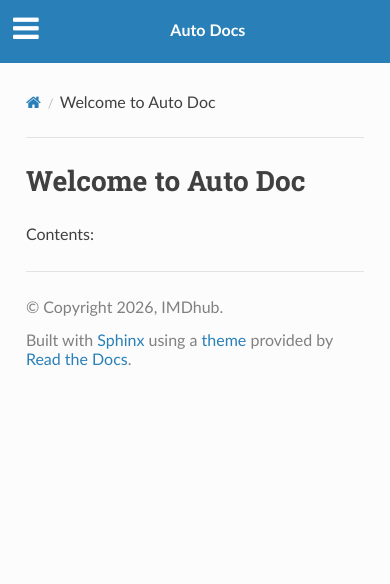
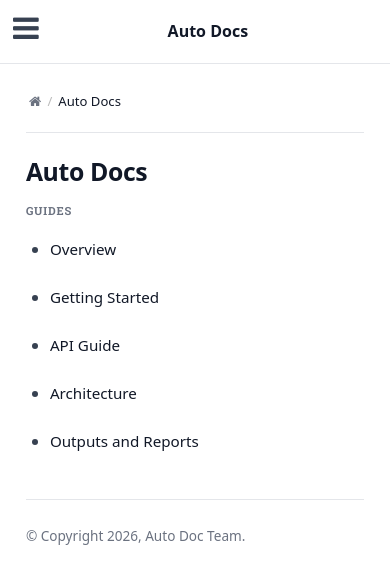
Before and after one commit to Digital-Metabolic-Twin-Centre/autodoc, a Sphinx documentation site: the page built from docs/source/index.rst, in a window 390 px wide. Shown: the top 584 px of the page. Built offline with Sphinx 7.4.7 and the Read the Docs theme 3.1.0, drawn with Linux system fonts in a browser that asks for light colours; pages that are not in the unit, such as notebooks, are missing from menus.

Commit message:
updated the theme template, fixing missing folder breaking github build

```diff
--- /dev/null
+++ b/docs/source/_static/custom.css
@@ -0,0 +1,459 @@
+/* ================================================================
+   Auto Docs — full-screen two-panel layout
+   Sidebar left, content right. No floating cards, no gaps.
+   ================================================================ */
+
+:root {
+  /* Sidebar */
+  --sidebar-bg:   #f7f8fa;
+  --sidebar-w:    280px;
+
+  /* Surfaces */
+  --white:        #ffffff;
+
+  /* Borders */
+  --border:       #e4e6ea;
+
+  /* Text */
+  --text:         #111827;
+  --text-2:       #374151;
+  --text-3:       #6b7280;
+
+  /* Accent — links only */
+  --accent:       #2563eb;
+  --accent-hover: #1d4ed8;
+  --accent-bg:    #eff6ff;
+
+  /* Subtle fills */
+  --fill:         #f3f4f6;
+
+  /* Radii */
+  --r:            6px;
+}
+
+/* ── Base ─────────────────────────────────────────────────────── */
+
+html { font-size: 16px; }
+
+body {
+  background: var(--white) !important;
+  color: var(--text);
+  font-family: ui-sans-serif, system-ui, -apple-system, BlinkMacSystemFont,
+               "Segoe UI", Helvetica, Arial, sans-serif;
+  line-height: 1.7;
+  -webkit-font-smoothing: antialiased;
+}
+
+/* ── Layout shell ─────────────────────────────────────────────── */
+
+.wy-body-for-nav  { background: var(--white) !important; }
+.wy-grid-for-nav  { min-height: 100vh; }
+
+/* ── Sidebar ──────────────────────────────────────────────────── */
+
+.wy-nav-side {
+  background: var(--sidebar-bg) !important;
+  border-right: 1px solid var(--border);
+  box-shadow: none;
+}
+
+.wy-side-scroll { width: 100%; }
+
+/* Brand / search area */
+.wy-side-nav-search {
+  background: var(--sidebar-bg) !important;
+  border-bottom: 1px solid var(--border);
+  padding: 1.1rem 1rem;
+}
+
+.wy-side-nav-search > a,
+.wy-side-nav-search > a:visited {
+  color: var(--text) !important;
+  font-size: 1rem;
+  font-weight: 700;
+  letter-spacing: -0.01em;
+}
+
+.wy-side-nav-search .icon { display: none; }
+
+.wy-side-nav-search input[type="text"] {
+  background: var(--white);
+  border: 1px solid var(--border);
+  border-radius: var(--r);
+  color: var(--text);
+  font-size: 0.875rem;
+  height: 2.25rem;
+  padding: 0 0.75rem;
+  box-shadow: none;
+  width: 100%;
+  box-sizing: border-box;
+}
+
+.wy-side-nav-search input[type="text"]:focus {
+  outline: none;
+  border-color: var(--accent);
+  box-shadow: 0 0 0 3px rgba(37, 99, 235, 0.12);
+}
+
+/* Nav tree */
+.wy-menu-vertical { padding: 0.75rem 0.65rem 2rem; }
+
+.wy-menu-vertical p.caption { margin: 1.1rem 0 0.35rem; padding: 0 0.5rem; }
+.wy-menu-vertical p.caption span.caption-text {
+  color: var(--text-3);
+  font-size: 0.7rem;
+  font-weight: 700;
+  letter-spacing: 0.07em;
+  text-transform: uppercase;
+}
+
+.wy-menu-vertical ul { margin: 0; padding: 0; }
+.wy-menu-vertical li { margin: 0; }
+
+.wy-menu-vertical a,
+.wy-menu-vertical a:visited {
+  color: var(--text-2) !important;
+  background: transparent !important;
+  border-radius: var(--r);
+  font-size: 0.9rem;
+  line-height: 1.4;
+  padding: 0.45rem 0.65rem;
+  display: block;
+  transition: background 100ms, color 100ms;
+}
+
+.wy-menu-vertical a:hover {
+  background: var(--border) !important;
+  color: var(--text) !important;
+}
+
+.wy-menu-vertical li.current > a,
+.wy-menu-vertical li.current > a:visited {
+  background: var(--accent-bg) !important;
+  color: var(--accent-hover) !important;
+  font-weight: 600;
+}
+
+.wy-menu-vertical li.toctree-l1.current > a,
+.wy-menu-vertical li.toctree-l2.current > a {
+  border-left: 2px solid var(--accent);
+  padding-left: calc(0.65rem - 2px);
+}
+
+.wy-menu-vertical li.current ul { background: transparent !important; }
+.wy-menu-vertical li.toctree-l2 a { font-size: 0.875rem; padding-left: 1.25rem; }
+.wy-menu-vertical li.toctree-l3 a { font-size: 0.85rem;  padding-left: 1.85rem; }
+
+/* ── Mobile nav bar ───────────────────────────────────────────── */
+
+.wy-nav-top {
+  background: var(--white) !important;
+  border-bottom: 1px solid var(--border);
+  color: var(--text) !important;
+}
+.wy-nav-top a,
+.wy-nav-top a:visited { color: var(--text) !important; font-weight: 700; }
+.wy-nav-top i        { color: var(--text-2) !important; }
+
+/* ── Content area — full-screen, no floating card ─────────────── */
+
+.wy-nav-content-wrap {
+  background: var(--white) !important;
+  min-height: 100vh;
+}
+
+.wy-nav-content {
+  max-width: 860px;
+  background: transparent !important;
+  padding: 2.5rem 3rem 4rem;
+}
+
+/* rst-content is the actual text area — no card, just space */
+.rst-content {
+  background: transparent;
+  border: none;
+  box-shadow: none;
+  border-radius: 0;
+  color: var(--text);
+  padding: 0;
+}
+
+.rst-content .document { background: transparent; }
+
+/* ── Breadcrumbs ──────────────────────────────────────────────── */
+
+.wy-breadcrumbs {
+  color: var(--text-3);
+  font-size: 0.85rem;
+  margin-bottom: 1.5rem;
+  padding: 0;
+  list-style: none;
+  display: flex;
+  flex-wrap: wrap;
+  align-items: center;
+  gap: 0.2rem;
+}
+.wy-breadcrumbs li { line-height: 1; }
+.wy-breadcrumbs a,
+.wy-breadcrumbs a:visited { color: var(--text-3) !important; }
+.wy-breadcrumbs a:hover,
+.wy-breadcrumbs .breadcrumb-item.active { color: var(--text) !important; }
+
+.rst-content hr,
+footer hr { border: none; border-top: 1px solid var(--border); margin: 1.5rem 0; }
+
+/* ── Typography ───────────────────────────────────────────────── */
+
+.rst-content h1,
+.rst-content h2,
+.rst-content h3,
+.rst-content h4,
+.rst-content h5,
+.rst-content h6 {
+  color: var(--text);
+  font-family: inherit;
+  font-weight: 700;
+  letter-spacing: -0.015em;
+}
+
+.rst-content h1 { font-size: clamp(1.6rem, 4vw, 2.1rem); line-height: 1.2; margin-bottom: 0.75rem; }
+.rst-content h2 {
+  font-size: clamp(1.1rem, 3vw, 1.3rem);
+  margin-top: 2.5rem;
+  margin-bottom: 0.6rem;
+  padding-top: 1.75rem;
+  border-top: 1px solid var(--border);
+}
+.rst-content h3 { font-size: 1.05rem; margin-top: 1.5rem; margin-bottom: 0.5rem; }
+.rst-content h4 { font-size: 0.975rem; }
+
+.rst-content .headerlink {
+  color: transparent !important;
+  margin-left: 0.35rem;
+  text-decoration: none;
+}
+.rst-content h1:hover .headerlink,
+.rst-content h2:hover .headerlink,
+.rst-content h3:hover .headerlink,
+.rst-content h4:hover .headerlink { color: var(--border) !important; }
+.rst-content .headerlink:hover  { color: var(--accent) !important; }
+
+.rst-content p,
+.rst-content li,
+.rst-content dd { color: var(--text-2); }
+.rst-content ul,
+.rst-content ol  { margin-bottom: 1rem; }
+
+/* ── Links ────────────────────────────────────────────────────── */
+
+.rst-content a,
+.rst-content a:visited,
+.wy-body-for-nav a,
+.wy-body-for-nav a:visited { color: var(--accent); text-decoration: none; }
+.rst-content a:hover,
+.wy-body-for-nav a:hover   { color: var(--accent-hover); text-decoration: underline; }
+
+/* ── Inline code ──────────────────────────────────────────────── */
+
+.rst-content code.literal,
+.rst-content tt.literal,
+.rst-content code.docutils.literal {
+  background: var(--fill);
+  border: 1px solid var(--border);
+  border-radius: 4px;
+  color: var(--text-2);
+  font-size: 0.875em;
+  padding: 0.1em 0.38em;
+}
+
+/* ── Code blocks ──────────────────────────────────────────────── */
+
+.rst-content pre,
+.rst-content div[class^="highlight"],
+.rst-content div[class*=" highlight-"] {
+  background: var(--fill);
+  border: 1px solid var(--border);
+  border-radius: var(--r);
+  box-shadow: none;
+  overflow-x: auto;
+  -webkit-overflow-scrolling: touch;
+}
+.rst-content div[class^="highlight"] pre,
+.rst-content div[class*=" highlight-"] pre {
+  background: transparent;
+  border: none;
+  border-radius: inherit;
+  font-size: 0.875rem;
+  line-height: 1.65;
+}
+
+/* ── Tables ───────────────────────────────────────────────────── */
+
+.rst-content table.docutils:not(.field-list) {
+  width: 100%;
+  border: 1px solid var(--border);
+  border-radius: var(--r);
+  overflow: hidden;
+  display: block;
+  overflow-x: auto;
+  -webkit-overflow-scrolling: touch;
+}
+.rst-content table.docutils:not(.field-list) thead th {
+  background: var(--fill);
+  color: var(--text);
+  font-weight: 600;
+  font-size: 0.875rem;
+}
+.rst-content table.docutils td,
+.rst-content table.docutils th { border-color: var(--border); padding: 0.55rem 0.8rem; }
+.rst-content table.docutils tr:nth-child(even) td { background: #fbfbfc; }
+
+/* ── Admonitions ──────────────────────────────────────────────── */
+
+.rst-content .admonition,
+.rst-content .note,
+.rst-content .warning,
+.rst-content .tip,
+.rst-content .important {
+  border: 1px solid var(--border);
+  border-left: 3px solid var(--accent);
+  border-radius: var(--r);
+  box-shadow: none;
+  background: var(--white);
+}
+.rst-content .warning,
+.rst-content .caution { border-left-color: #d97706; }
+.rst-content .admonition-title,
+.rst-content .note .admonition-title,
+.rst-content .warning .admonition-title,
+.rst-content .tip .admonition-title {
+  background: var(--fill);
+  color: var(--text);
+  font-weight: 600;
+  font-size: 0.875rem;
+}
+
+/* ── TOC tree ─────────────────────────────────────────────────── */
+
+.rst-content .toctree-wrapper ul,
+.rst-content .toctree-wrapper li { list-style: none; margin: 0; padding: 0; }
+.rst-content .toctree-wrapper > ul { margin-top: 0.75rem; }
+.rst-content .toctree-wrapper li + li { margin-top: 0.45rem; }
+.rst-content .toctree-wrapper li > ul {
+  margin: 0.45rem 0 0.25rem 0.75rem;
+  padding-left: 0.85rem;
+  border-left: 1px solid var(--border);
+}
+.rst-content .toctree-wrapper a,
+.rst-content .toctree-wrapper a:visited {
+  display: inline-block;
+  color: var(--text) !important;
+  font-weight: 500;
+  font-size: 0.95rem;
+  text-decoration: none;
+  padding: 0.15rem 0;
+}
+.rst-content .toctree-wrapper a:hover { color: var(--accent) !important; text-decoration: none; }
+.rst-content .toctree-wrapper > p.caption,
+.rst-content p.caption {
+  color: var(--text-3);
+  font-size: 0.7rem;
+  font-weight: 700;
+  letter-spacing: 0.07em;
+  text-transform: uppercase;
+  margin-bottom: 0.5rem;
+}
+
+/* ── AutoAPI — Python signatures ─────────────────────────────── */
+
+.rst-content dl.py {
+  margin: 1.5rem 0;
+  border: 1px solid var(--border);
+  border-radius: var(--r);
+  background: var(--white);
+  overflow: hidden;
+}
+.rst-content dl.py > dt {
+  margin: 0;
+  padding: 0.8rem 1rem;
+  background: var(--fill);
+  border-bottom: 1px solid var(--border);
+  font-size: 0.875rem;
+  overflow-x: auto;
+  -webkit-overflow-scrolling: touch;
+}
+.rst-content dl.py > dd { margin: 0; padding: 0.9rem 1rem 1rem; }
+
+.rst-content .sig            { color: var(--text); }
+.rst-content .sig-prename,
+.rst-content .sig-param .n,
+.rst-content .sig-param .p,
+.rst-content .sig-param .o,
+.rst-content .property       { color: var(--text-3); }
+.rst-content .sig-name,
+.rst-content .descname       { color: var(--text); font-weight: 700; }
+
+.rst-content .viewcode-link,
+.rst-content .viewcode-link:visited {
+  display: inline-flex;
+  align-items: center;
+  margin-left: 0.5rem;
+  padding: 0.1rem 0.45rem;
+  border: 1px solid var(--border);
+  border-radius: 999px;
+  background: var(--white);
+  color: var(--text-3) !important;
+  font-size: 0.75rem;
+  font-weight: 600;
+  text-decoration: none !important;
+  vertical-align: middle;
+}
+.rst-content .viewcode-link:hover {
+  border-color: var(--accent);
+  color: var(--accent) !important;
+}
+
+/* ── Field lists ──────────────────────────────────────────────── */
+
+.rst-content .field-list { margin-top: 0.75rem; }
+.rst-content .field-list dt { color: var(--text); font-weight: 600; }
+.rst-content .field-list dd { color: var(--text-2); }
+
+/* ── Autosummary tables ───────────────────────────────────────── */
+
+.rst-content .autosummary td:first-child a { font-weight: 600; }
+.rst-content table.autosummary { overflow-x: auto; display: block; }
+
+/* ── Hide clutter ─────────────────────────────────────────────── */
+
+/* "This page contains auto-generated API reference documentation [1]" */
+.rst-content #api-reference > p:first-of-type { display: none !important; }
+/* Footnote block at bottom of AutoAPI index */
+.rst-content aside.footnote-list,
+.rst-content #api-reference .footnote-list   { display: none !important; }
+/* Prev/Next navigation buttons */
+.rst-footer-buttons { display: none !important; }
+
+/* ── Footer ───────────────────────────────────────────────────── */
+
+footer { margin-top: 2rem; }
+footer [role="contentinfo"] p,
+footer p { color: var(--text-3); font-size: 0.85rem; }
+
+/* ── Responsive ───────────────────────────────────────────────── */
+
+@media screen and (max-width: 1100px) {
+  .wy-nav-content { padding: 2rem 2rem 3rem; }
+}
+
+@media screen and (max-width: 768px) {
+  .wy-nav-content {
+    padding: 1.5rem 1.25rem 2.5rem;
+    max-width: 100%;
+  }
+  .rst-content h1 { font-size: 1.55rem; }
+  .rst-content h2 { font-size: 1.15rem; }
+  .rst-content h3 { font-size: 1rem; }
+  .rst-content dl.py > dt { font-size: 0.82rem; word-break: break-all; }
+  .wy-breadcrumbs { font-size: 0.82rem; }
+}
--- a/docs/source/conf.py
+++ b/docs/source/conf.py
@@ -7,9 +7,9 @@
 sys.path.insert(0, os.path.abspath("../.."))
 
 project = "Auto Docs"
-author = "IMDhub Team"
+author = "Auto Doc Team"
 year = datetime.datetime.now().year
-copyright = f"{year}, IMDhub"
+copyright = f"{year}, Auto Doc Team"
 
 extensions = [
     "sphinx.ext.autodoc",
@@ -23,6 +23,15 @@
 
 html_theme = "sphinx_rtd_theme"
 html_static_path = ["_static"]
+html_css_files = ["custom.css"]
+html_show_sourcelink = False
+html_show_sphinx = False
+html_title = "Auto Docs"
+html_theme_options = {
+    "collapse_navigation": True,
+    "navigation_depth": 2,
+    "sticky_navigation": False,
+}
 
 autoapi_type = "python"
 autoapi_dirs = ["../../src"]
--- a/docs/source/index.rst
+++ b/docs/source/index.rst
@@ -1,10 +1,14 @@
-Welcome to Auto Doc
-==================================
-
-Contents:
+Auto Docs
+=========
 
 .. toctree::
-   :maxdepth: 2
-   :caption: Documentation
+   :maxdepth: 1
+   :caption: Guides
+   :titlesonly:
 
+   overview
+   getting-started
+   api-guide
+   architecture
+   outputs
    autoapi/index
```
Also changed, not shown: docs/source/api-guide.rst (added, +59 -0 lines), docs/source/architecture.rst (added, +46 -0 lines), docs/source/getting-started.rst (added, +56 -0 lines), docs/source/outputs.rst (added, +42 -0 lines), docs/source/overview.rst (added, +38 -0 lines), 1 other file.
